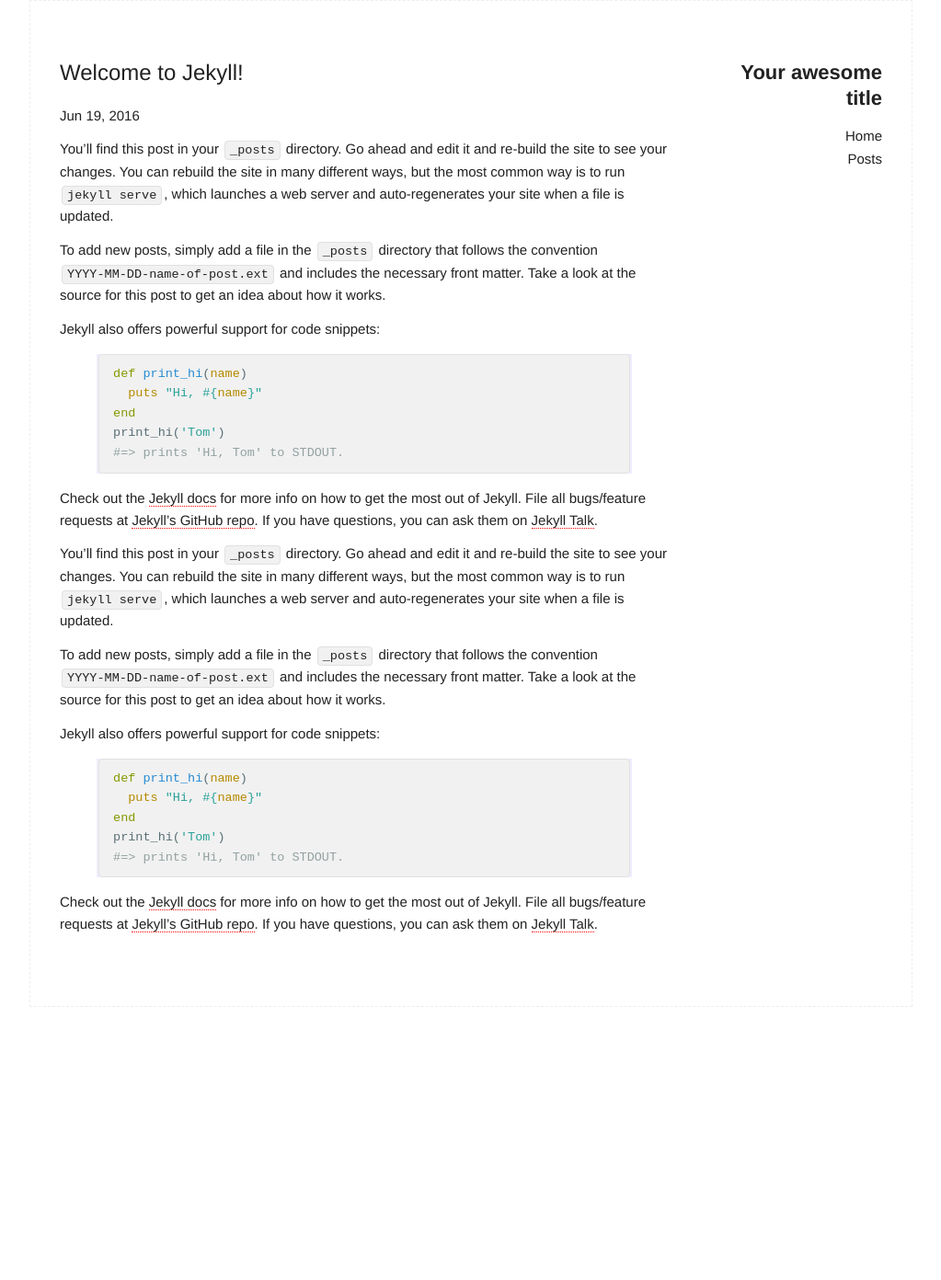
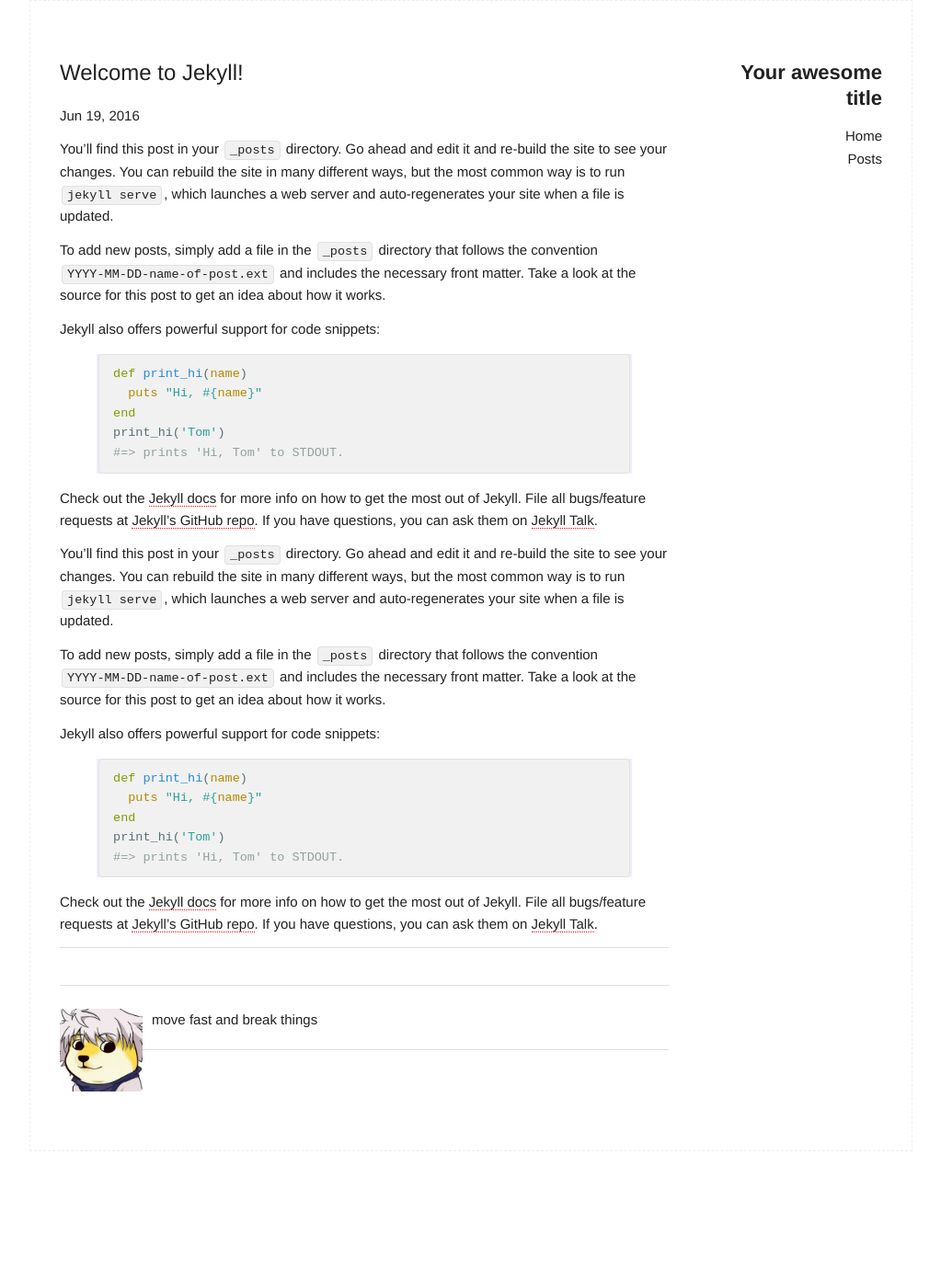
Before and after one commit to j0h4nnch1/j0h4nnch1.github.io, a Jekyll site: the page built from _posts/2011-06-19-welcome-to-jekyll.markdown, in a window 1280 px wide. Shown: the whole page at 92% size, without its empty margins (128-1151 px from the left). Built offline with Jekyll 4.4.1, drawn with Linux system fonts in a browser that asks for light colours; before the commit the page ends 1235 px from its top, so only the background shows below that.

```diff
--- a/_config.yml
+++ b/_config.yml
@@ -14,8 +14,8 @@ description: > # this means to ignore newlines until "baseurl:"
   Google search results) and in your feed.xml site description.
 # baseurl: "/jekyll-simple" # the subpath of your site, e.g. /blog
 url: "http://wildflame.me" # the base hostname & protocol for your site
-twitter_username: Taffyer
-github_username:  wild-flame
+# twitter_username: Taffyer
+# github_username:  wild-flame
 
 # Build settings
 markdown: kramdown
--- a/_includes/author.html
+++ b/_includes/author.html
@@ -1,9 +1,9 @@
 <section class="author">
-  <div class="authorimage box" style="background: url({{site.baseurl}}/assets/img/Taffy.jpg)"></div>
-  <div class="authorinfo box">
-    <p>Author | David Lin</p>
-    <p class="bio">
-      Currently a Ph.D. student in Singapore University of Technology and Design in the area of Human-Computer Interaction(HCI).
-    </p>
+  <div class="authorimage box" style="background: url({{site.baseurl}}/assets/img/dog.jpg)"></div>
+  <!-- <div class="authorinfo box"> -->
+    <!-- <p>Author | David Lin</p> -->
+    <!-- <p class="bio"> -->
+      move fast and break things
+    <!-- </p> -->
   </div>
 </section>
--- a/_layouts/post.html
+++ b/_layouts/post.html
@@ -12,15 +12,15 @@ layout: default
     {{ page.content }}
   </div>
 
-  <!-- <footer class="article-footer">
+  <footer class="article-footer">
 
-  {% include share.html %}
+  <!-- {% include share.html %} -->
 
   <hr/>
 
   {% include author.html %}
 
-  </footer> -->
+  </footer>
 
   {% include dq.html %}
 
```
Also changed, not shown: assets/img/dog.jpg (added).
